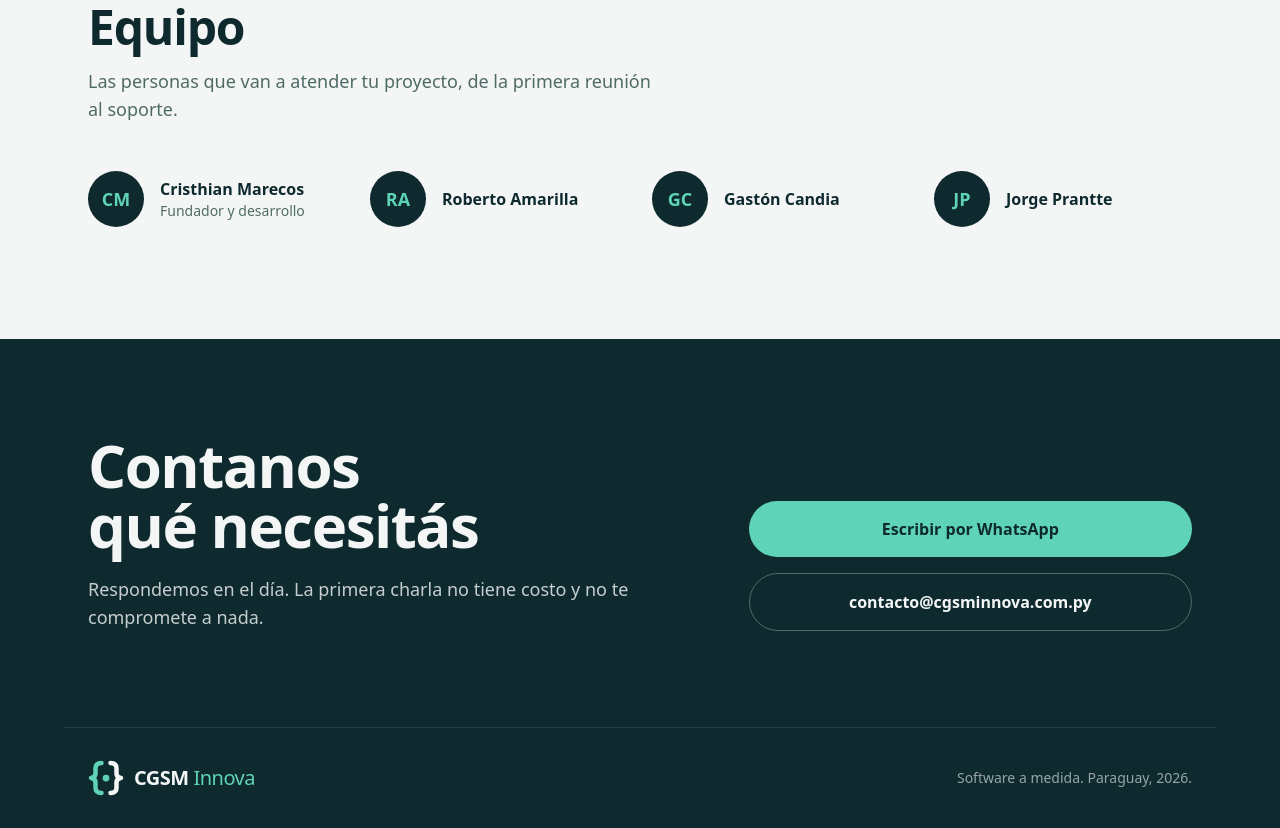
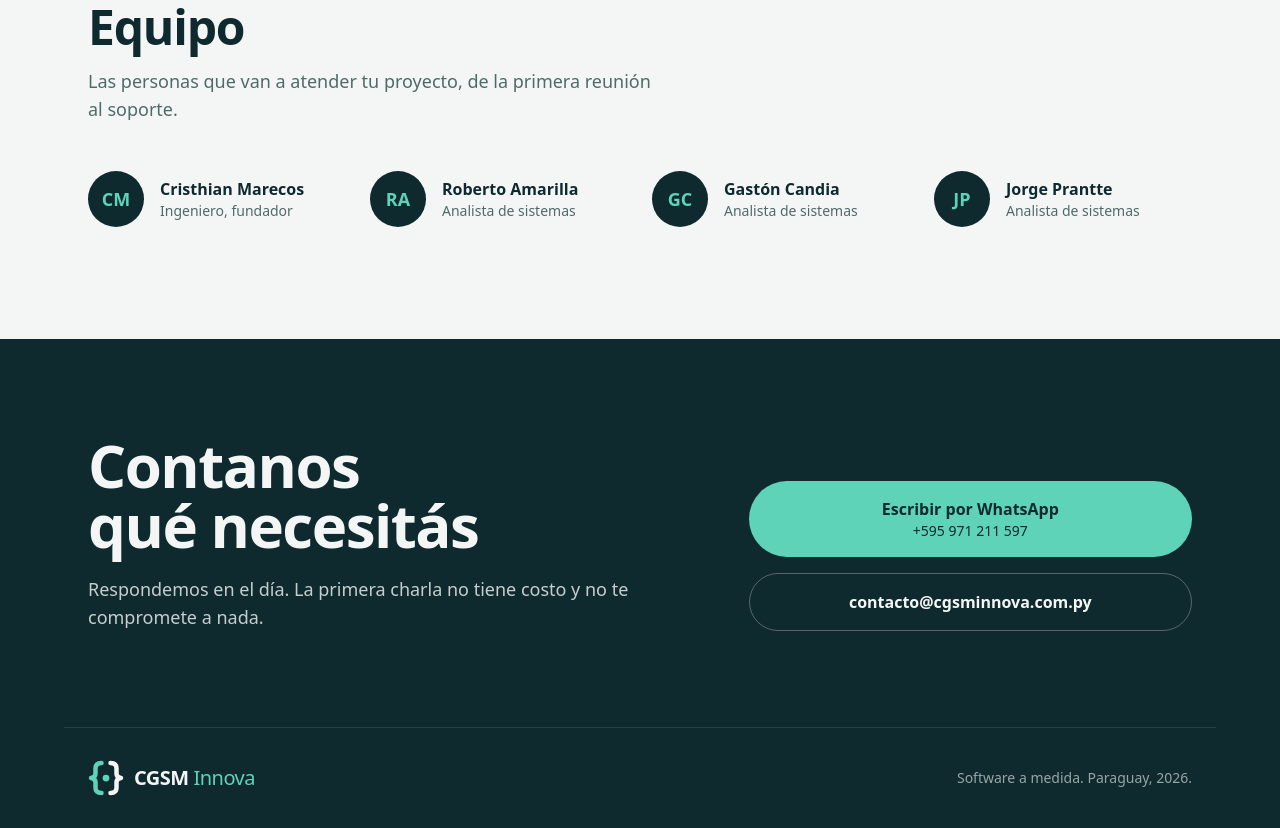
Before and after one commit to GonzaMS/Nexora-Development-Web, an Astro site: page / in a window 1280 px wide. Shown: the part 3103-3931 px from the top of the page. Built offline with nearby package versions, Linux system fonts and the light colour scheme; Astro itself is replaced by a stand-in of ours.

Commit message:
Títulos del equipo, WhatsApp real y captura con el escudo oficial
Co-Authored-By: Claude Opus 5.5 <noreply@anthropic.com>

```diff
--- a/src/data/empresa.ts
+++ b/src/data/empresa.ts
@@ -1,18 +1,18 @@
 // Datos de la empresa que aparecen en toda la página.
-// COMPLETAR: los datos de contacto son de ejemplo, reemplazarlos antes de publicar.
+// COMPLETAR: el correo es de ejemplo, reemplazarlo antes de publicar.
 export const empresa = {
   nombre: 'CGSM Innova',
   bajada: 'Software a medida',
   ciudad: 'Paraguay',
   email: 'contacto@cgsminnova.com.py',
   // Número en formato internacional, sin "+" ni espacios (para el enlace de WhatsApp).
-  whatsapp: '595900000000',
-  whatsappVisible: '+595 900 000 000',
+  whatsapp: '595971211597',
+  whatsappVisible: '+595 971 211 597',
 };
 
 export const equipo: { nombre: string; rol?: string }[] = [
-  { nombre: 'Cristhian Marecos', rol: 'Fundador y desarrollo' },
-  { nombre: 'Roberto Amarilla' },
-  { nombre: 'Gastón Candia' },
-  { nombre: 'Jorge Prantte' },
+  { nombre: 'Cristhian Marecos', rol: 'Ingeniero, fundador' },
+  { nombre: 'Roberto Amarilla', rol: 'Analista de sistemas' },
+  { nombre: 'Gastón Candia', rol: 'Analista de sistemas' },
+  { nombre: 'Jorge Prantte', rol: 'Analista de sistemas' },
 ];
--- a/src/pages/index.astro
+++ b/src/pages/index.astro
@@ -210,6 +210,7 @@ const pasos = [
         <div class="flex flex-col gap-4">
           <a href={whatsapp} target="_blank" rel="noopener" class="rounded-full bg-verde-claro px-6 py-4 text-center font-semibold text-petroleo hover:bg-white">
             Escribir por WhatsApp
+            <span class="block text-sm font-normal">{empresa.whatsappVisible}</span>
           </a>
           <a href={`mailto:${empresa.email}`} class="rounded-full border border-hueso/30 px-6 py-4 text-center font-semibold hover:border-verde-claro hover:text-verde-claro">
             {empresa.email}
```
Also changed, not shown: public/proyectos/sistema-municipal.jpg.
